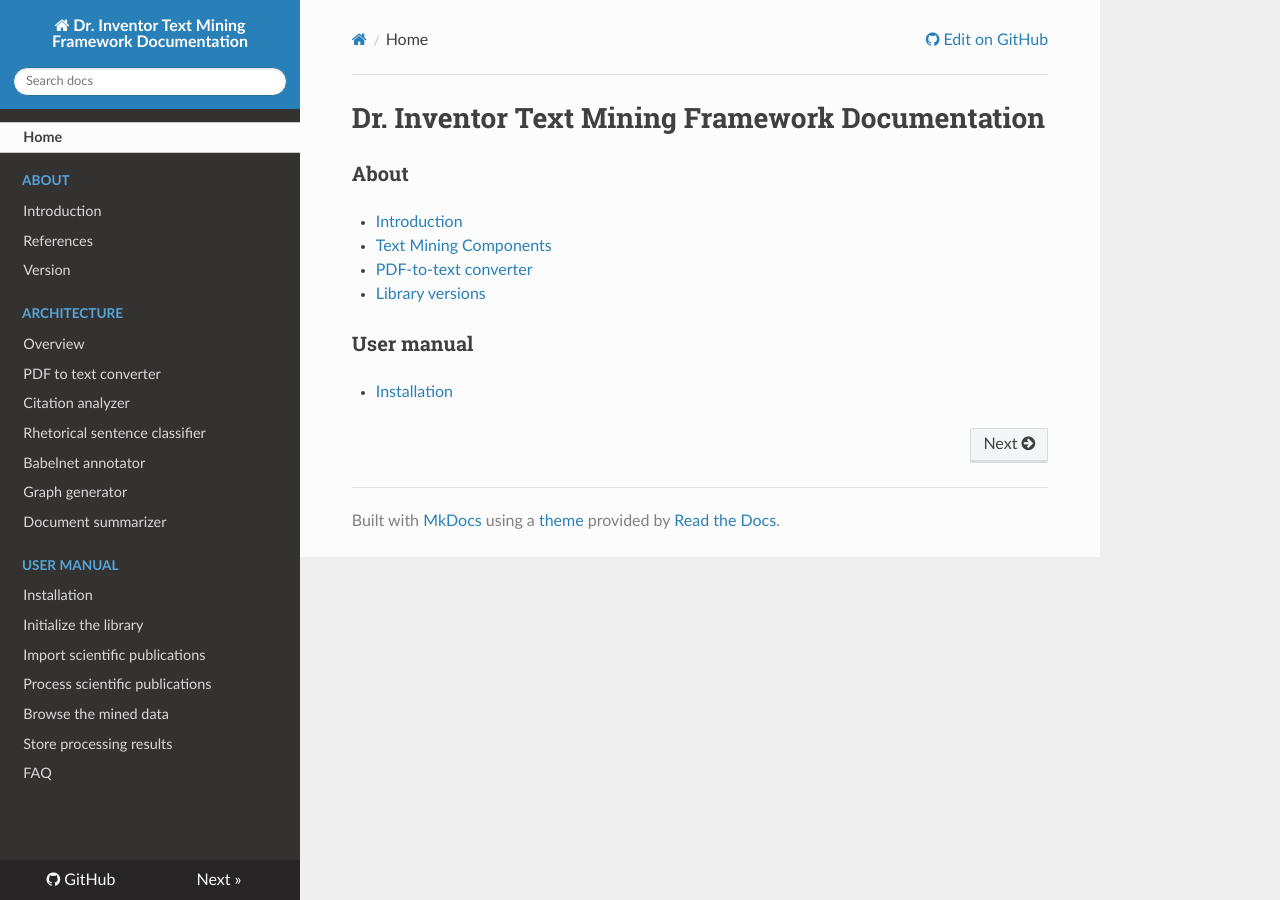
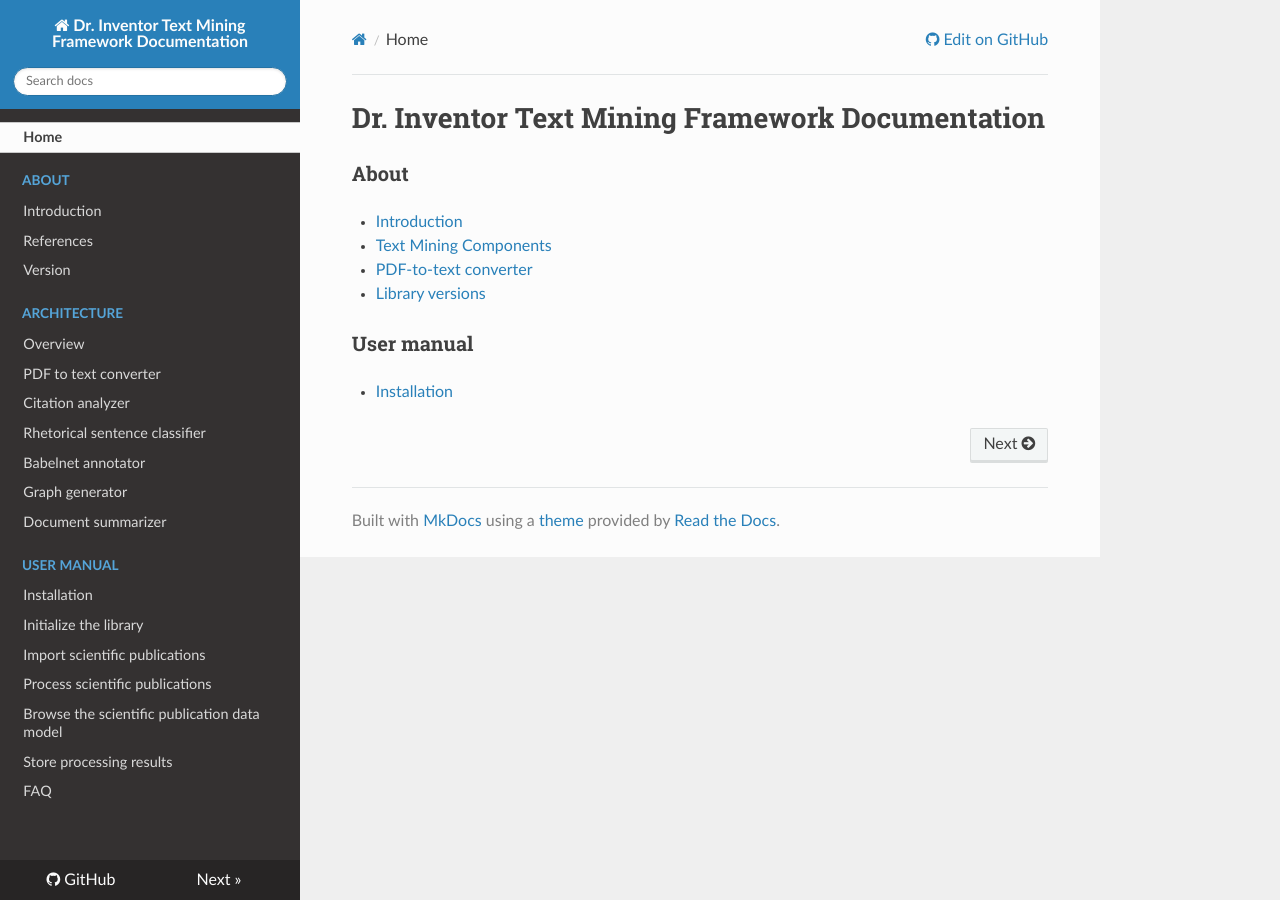
Before and after one commit to abe-iop/driframework, an MkDocs documentation site: the page built from doc/index.md, in a window 1280 px wide. Built offline with MkDocs 1.6.1, drawn with Linux system fonts in a browser that asks for light colours; nearby versions of some CDN libraries; old or Windows-style settings are respelled for this version of MkDocs.

Commit message:
Updating doc

```diff
--- a/mkdocs.yml
+++ b/mkdocs.yml
@@ -21,6 +21,6 @@ pages:
 - ['Initialize.md', 'User manual', 'Initialize the library']
 - ['ImportDoc.md', 'User manual', 'Import scientific publications']
 - ['ProcessDoc.md', 'User manual', 'Process scientific publications']
-- ['BrowseDoc.md', 'User manual', 'Browse the mined data']
+- ['BrowseDoc.md', 'User manual', 'Browse the scientific publication data model']
 - ['StoreDoc.md', 'User manual', 'Store processing results']
 - ['FAQ.md', 'User manual', 'FAQ']
```
Also changed, not shown: 1 other file.
